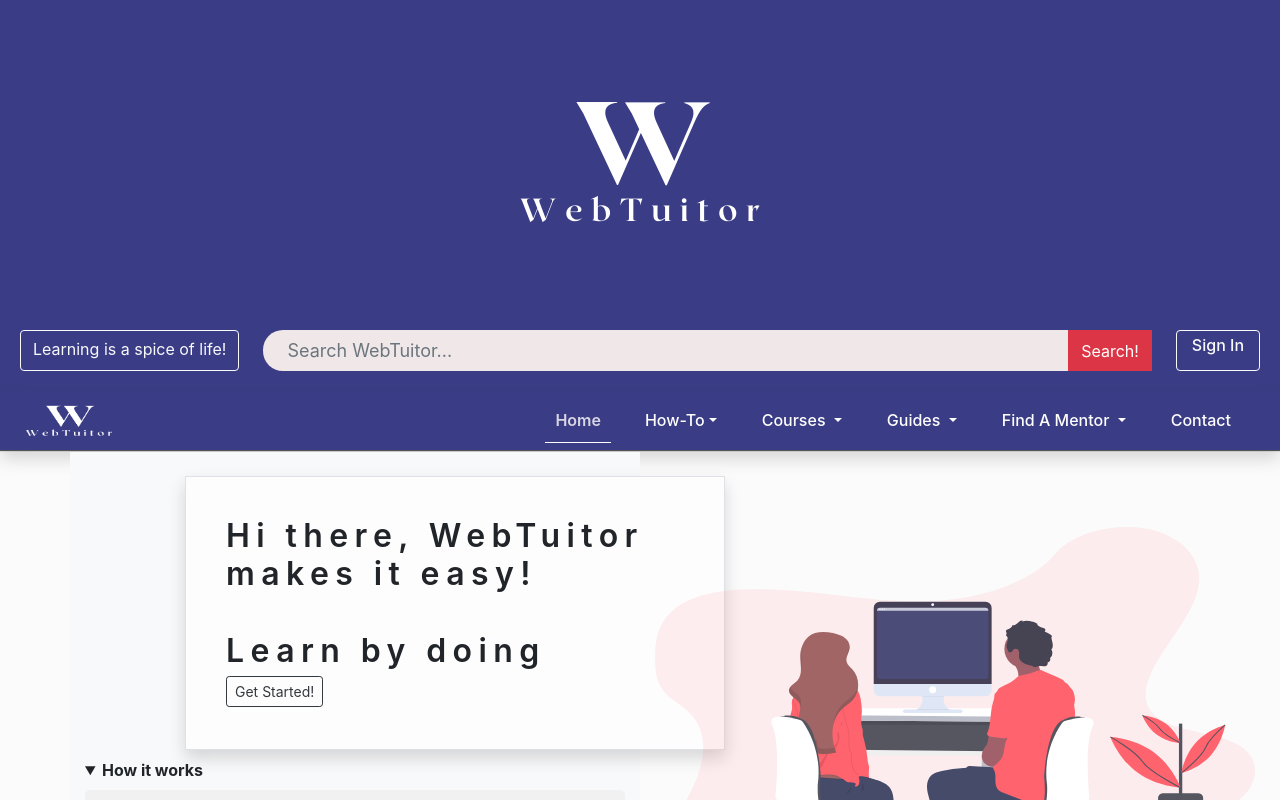
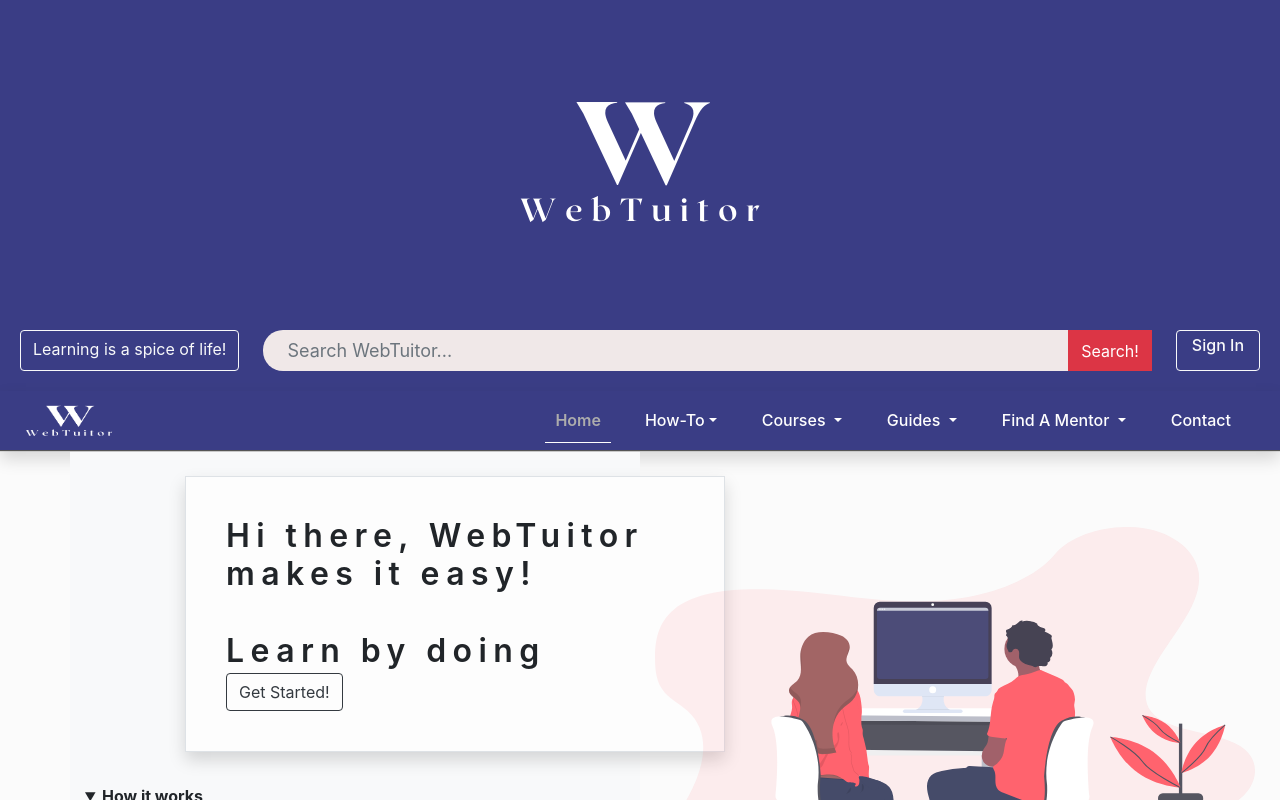
Before and after one commit to jbdanquah2/webtuitor-ng, an Angular app: page /home in a window 1280 px wide. Shown: the top 800 px of the page. Built offline with nearby package versions, Linux system fonts and the light colour scheme.

Commit message:
quick chng to deploy

```diff
--- a/src/app/layouts/navbar/navbar.component.css
+++ b/src/app/layouts/navbar/navbar.component.css
@@ -47,8 +47,8 @@ nav {
 
 .ml-auto a.Active {
   margin: 0;
-  border-bottom: solid 0.2px #fefefe !important;
-  color: #d8d6e2 !important;
+  border-bottom: solid 1.5px #fefefe !important;
+  color: #acacac !important;
   font-weight: 600;
 }
 
--- a/src/app/webtuitor/webtuitor.component.html
+++ b/src/app/webtuitor/webtuitor.component.html
@@ -6,11 +6,11 @@
           <br><br>
           Learn by doing
           <br>
-          <a href=""><button class="btn btn-sm btn-outline-dark">Get Started!</button></a>
+          <a href=""><button class="btn btn-md btn-outline-dark">Get Started!</button></a>
         </h4>
         <img class="postion-fixed demo-img d-lg-none d-sm-block mb-4" src="../../assets/img/undraw_pair_programming_njlp.svg" alt="">
-        <details open>
-          <summary>How it works</summary>
+        <details open >
+          <summary class="mt-3">How it works</summary>
           <div class="guide">
             <h3 class="px-5" id="howitworks">How it works</h3>
             <ul class="" id="list">
```
